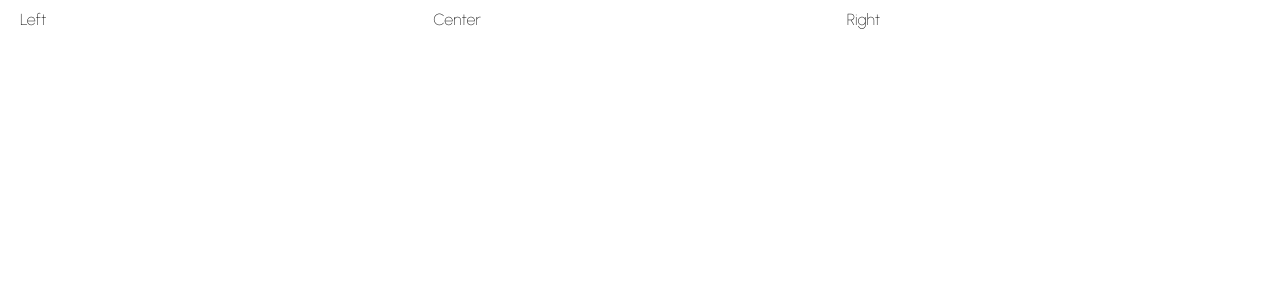
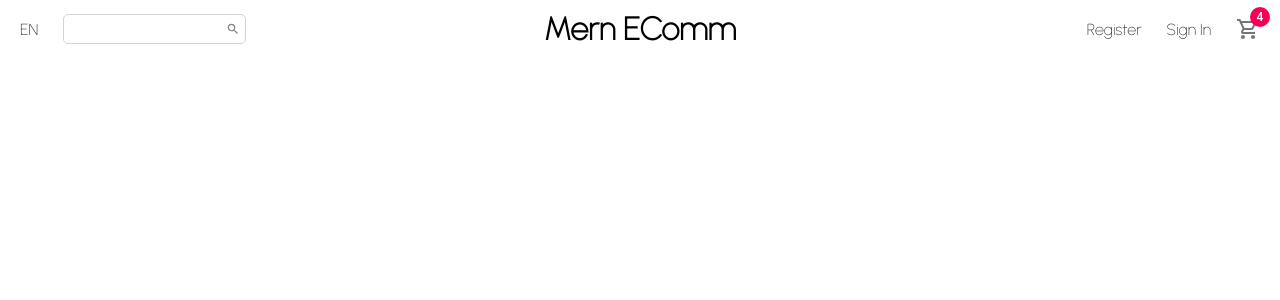
Before and after one commit to NicBab/mernecommerce, a React (Create React App) app: page / in a window 1280 px wide. Shown: the top 300 px of the page. Built offline with nearby package versions, Linux system fonts and the light colour scheme.

Commit message:
navbar head searchbar input, logo, register/signIn/cart items

```diff
--- a/package.json
+++ b/package.json
@@ -3,6 +3,9 @@
   "version": "0.1.0",
   "private": true,
   "dependencies": {
+    "@material-ui/core": "^4.12.3",
+    "@material-ui/icons": "^4.11.2",
+    "@mui/icons-material": "^5.5.1",
     "@testing-library/jest-dom": "^5.16.2",
     "@testing-library/react": "^12.1.4",
     "@testing-library/user-event": "^13.5.0",
--- a/src/components/Navbar.jsx
+++ b/src/components/Navbar.jsx
@@ -1,5 +1,7 @@
 import React from "react";
 import styled from "styled-components";
+import { Search, ShoppingCartOutlined } from "@material-ui/icons";
+import { Badge } from "@material-ui/core";
 
 const Container = styled.div`
   height: 60px;
@@ -13,23 +15,73 @@
 
 const Left = styled.div`
   flex: 1;
+  display: flex;
+  align-items: center;
+`;
+
+const Language = styled.span`
+  font-size: 14;
+  cursor: pointer;
+`;
+
+const SearchContainer = styled.div`
+  border: 0.5px solid lightgray;
+  display: flex;
+  align-items: center;
+  margin-left: 25px;
+  padding: 5px;
+  border-radius: 5px;
+`;
+
+const Input = styled.input`
+  border: none;
 `;
 
 const Center = styled.div`
   flex: 1;
+  text-align: center;
+`;
+
+const Logo = styled.h1`
+  font-weight: bold;
 `;
 
 const Right = styled.div`
   flex: 1;
+  display: flex;
+  align-items: center;
+  justify-content: flex-end;
+`;
+
+const MenuItem = styled.div`
+  font-size: 14ps;
+  cursor: pointer;
+  margin-left: 25px;
 `;
 
 const Navbar = () => {
   return (
     <Container>
       <Wrapper>
-        <Left>Left</Left>
-        <Center>Center</Center>
-        <Right>Right</Right>
+        <Left>
+          <Language>EN</Language>
+          <SearchContainer>
+            <Input />
+            <Search style={{color: 'grey', fontSize: '14px'}}/>
+          </SearchContainer>
+        </Left>
+        <Center>
+          <Logo>Mern EComm</Logo>
+        </Center>
+        <Right>
+          <MenuItem>Register</MenuItem>
+          <MenuItem>Sign In</MenuItem>
+          <MenuItem>
+            <Badge badgeContent={4} color="secondary">
+              <ShoppingCartOutlined color="action" />
+            </Badge>
+          </MenuItem>
+        </Right>
       </Wrapper>
     </Container>
   );
```
Also changed, not shown: src/components/Announcement.jsx (added, +9 -0 lines), 1 other file (tests, documents, lock files or other folders).
